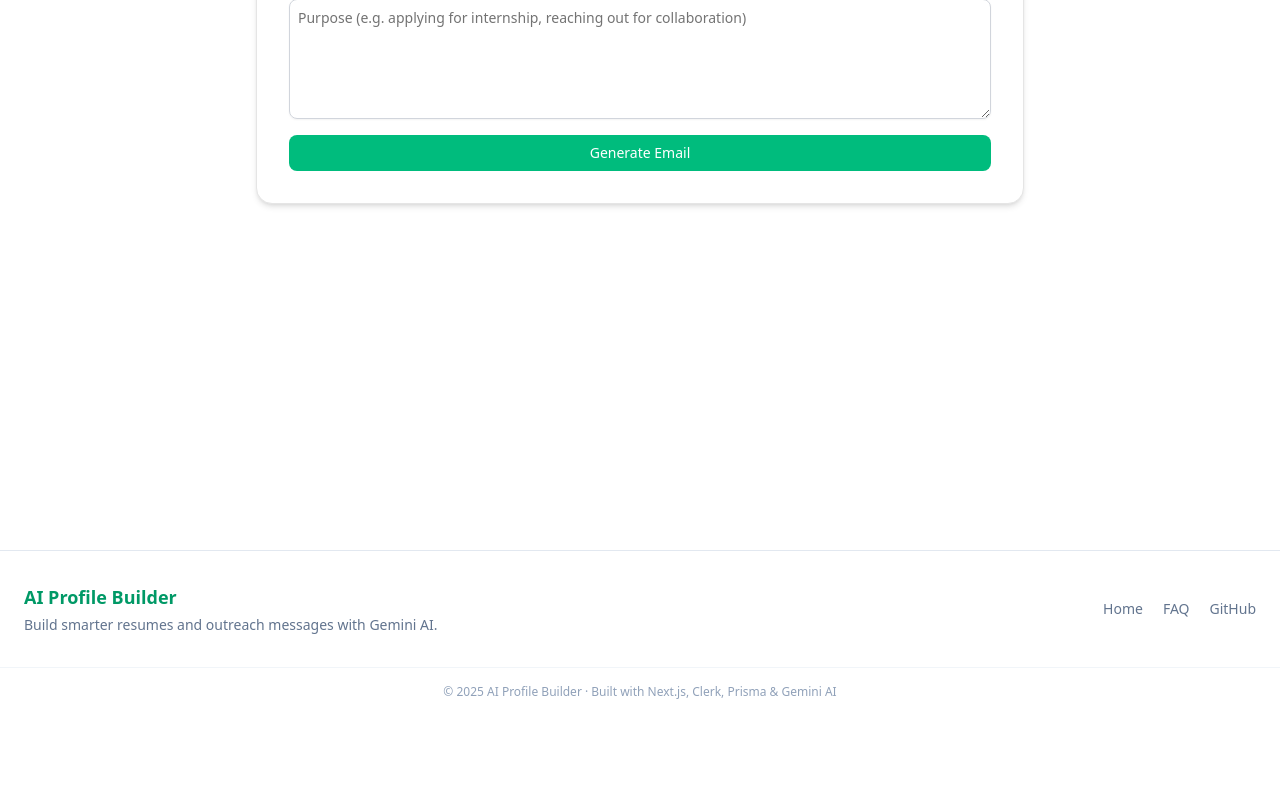
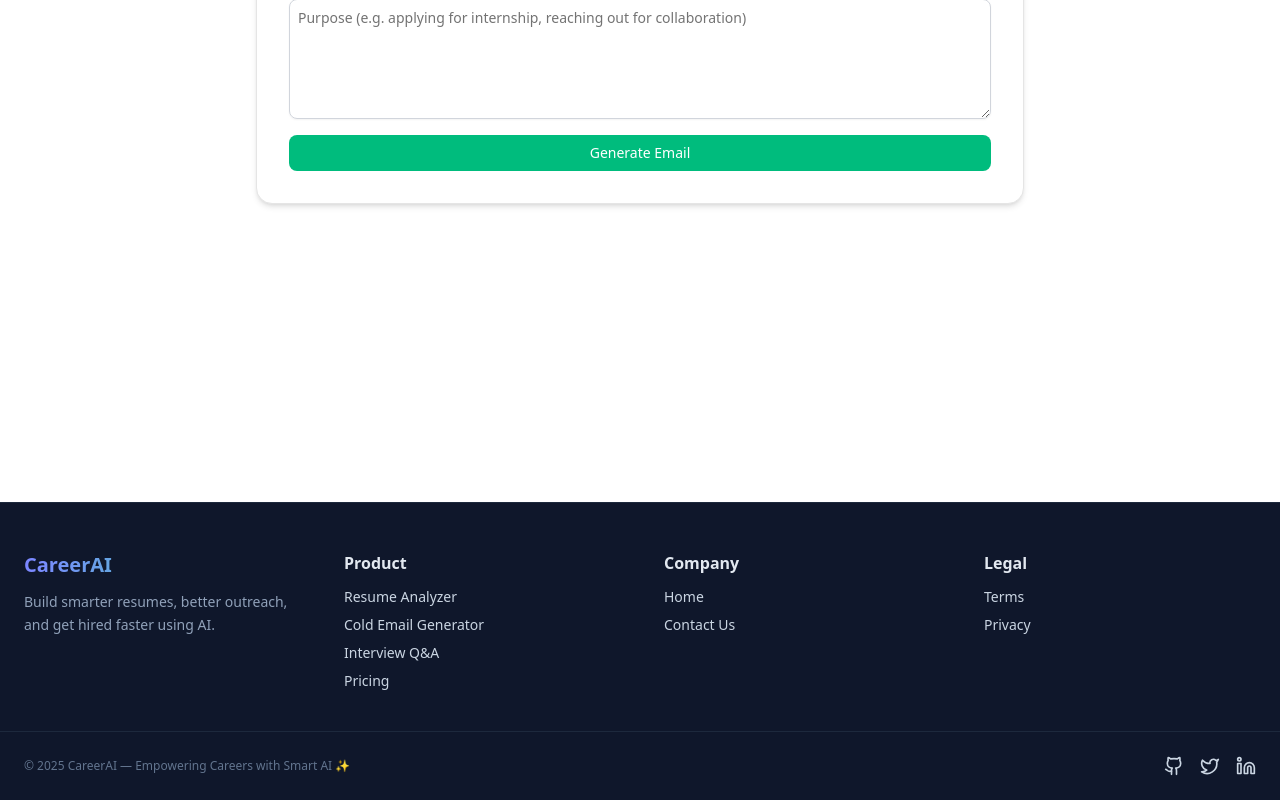
Before and after one commit to PRATYAKSH15/Profile_Builder, a Next.js app: page /cold-email in a window 1280 px wide. Shown: the part 355-1155 px from the top of the page. Before the commit the page ends 1071 px from the top, so only its background shows below. Built offline with nearby package versions, Linux system fonts and the light colour scheme; no server answers; sample sign-in values are in the browser's storage.

Commit message:
added pricing

```diff
--- a/app/page.tsx
+++ b/app/page.tsx
@@ -50,9 +50,9 @@ export default function HomePage() {
               Get Started
             </Button>
           </Link>
-          <Link href="/faq">
+          <Link href="/pricing">
             <Button size="lg" variant="outline" className="text-lg px-6">
-              Learn More
+              See Pricing
             </Button>
           </Link>
         </motion.div>
--- /dev/null
+++ b/app/pricing/page.tsx
@@ -0,0 +1,111 @@
+"use client";
+
+import { motion } from "framer-motion";
+import { Button } from "@/components/ui/button";
+import { Check } from "lucide-react";
+
+const plans = [
+  {
+    title: "Free",
+    price: "₹0",
+    desc: "Get started with essential AI tools",
+    features: [
+      "Basic Generations (e.g. 10/day)",
+      "Community Support",
+      "Contact Form Access",
+      "Standard Models",
+    ],
+    button: "Get Started",
+    highlighted: false,
+  },
+  {
+    title: "Pro",
+    price: "₹299/month",
+    desc: "Unlock full AI capabilities",
+    features: [
+      "Unlimited Generations",
+      "Priority Support",
+      "Premium AI Models",
+      "Resume Q&A + Analysis",
+      "Faster Response Speeds",
+    ],
+    button: "Upgrade Now",
+    highlighted: true,
+  },
+  {
+    title: "Enterprise",
+    price: "Custom",
+    desc: "Best for organizations & large teams",
+    features: [
+      "Dedicated AI Instance",
+      "Custom Model Training",
+      "Onboarding & SLA Support",
+      "Team Management Tools",
+    ],
+    button: "Contact Sales",
+    highlighted: false,
+  },
+];
+
+export default function PricingPage() {
+  return (
+    <main className="min-h-screen bg-gradient-to-br from-slate-50 to-slate-100 p-10">
+      <div className="max-w-6xl mx-auto">
+        <motion.h1
+          initial={{ opacity: 0, y: 15 }}
+          animate={{ opacity: 1, y: 0 }}
+          transition={{ duration: 0.6 }}
+          className="text-4xl font-extrabold text-center text-emerald-600 mb-4"
+        >
+          Choose Your Plan
+        </motion.h1>
+        <p className="text-center text-gray-600 mb-12">
+          Scale your productivity with AI — pick what fits your needs!
+        </p>
+
+        <div className="grid grid-cols-1 md:grid-cols-3 gap-8">
+          {plans.map((plan, index) => (
+            <motion.div
+              key={plan.title}
+              initial={{ opacity: 0, y: 20 }}
+              animate={{ opacity: 1, y: 0 }}
+              transition={{ duration: 0.4, delay: index * 0.1 }}
+              className={`relative p-8 rounded-2xl border shadow-lg bg-white ${
+                plan.highlighted
+                  ? "border-emerald-500 shadow-emerald-200 scale-105"
+                  : ""
+              }`}
+            >
+              {plan.highlighted && (
+                <span className="absolute top-4 right-4 bg-emerald-500 text-white text-sm px-3 py-1 rounded-full">
+                  Popular
+                </span>
+              )}
+
+              <h3 className="text-2xl font-semibold text-gray-800 mb-2 text-center">
+                {plan.title}
+              </h3>
+              <p className="text-3xl font-bold text-emerald-600 text-center">
+                {plan.price}
+              </p>
+              <p className="text-gray-500 text-center mb-6">{plan.desc}</p>
+
+              <ul className="space-y-3 text-gray-700 mb-6">
+                {plan.features.map((feature) => (
+                  <li key={feature} className="flex items-center gap-2">
+                    <Check className="w-5 h-5 text-emerald-500" />
+                    {feature}
+                  </li>
+                ))}
+              </ul>
+
+              <Button className="w-full bg-emerald-500 hover:bg-emerald-600 text-white font-semibold">
+                {plan.button}
+              </Button>
+            </motion.div>
+          ))}
+        </div>
+      </div>
+    </main>
+  );
+}
--- a/components/Footer.tsx
+++ b/components/Footer.tsx
@@ -1,34 +1,127 @@
+// "use client";
+
+// import { motion } from "framer-motion";
+// import Link from "next/link";
+
+// export default function Footer() {
+//   return (
+//     <motion.footer
+//       initial={{ opacity: 0 }}
+//       animate={{ opacity: 1 }}
+//       transition={{ duration: 0.8 }}
+//       className="bg-white border-t border-slate-200 mt-12"
+//     >
+//       <div className="max-w-7xl mx-auto px-6 py-8 text-center sm:text-left sm:flex sm:justify-between sm:items-center">
+//         <div>
+//           <h2 className="font-semibold text-lg text-emerald-600">AI Profile Builder</h2>
+//           <p className="text-sm text-slate-500 mt-1">
+//             Build smarter resumes and outreach messages with Gemini AI.
+//           </p>
+//         </div>
+//         <div className="flex justify-center sm:justify-end gap-5 mt-4 sm:mt-0">
+//           <Link href="/" className="text-slate-500 hover:text-emerald-500 text-sm">Home</Link>
+//           <Link href="/faq" className="text-slate-500 hover:text-emerald-500 text-sm">FAQ</Link>
+//           <Link href="https://github.com/your-repo" target="_blank" className="text-slate-500 hover:text-emerald-500 text-sm">
+//             GitHub
+//           </Link>
+//         </div>
+//       </div>
+//       <p className="text-center text-xs text-slate-400 py-4 border-t border-slate-100">
+//         © {new Date().getFullYear()} AI Profile Builder · Built with Next.js, Clerk, Prisma & Gemini AI
+//       </p>
+//     </motion.footer>
+//   );
+// }
+
 "use client";
 
 import { motion } from "framer-motion";
 import Link from "next/link";
+import { Github, Twitter, Linkedin } from "lucide-react";
 
 export default function Footer() {
+  const year = new Date().getFullYear();
+
   return (
     <motion.footer
-      initial={{ opacity: 0 }}
-      animate={{ opacity: 1 }}
-      transition={{ duration: 0.8 }}
-      className="bg-white border-t border-slate-200 mt-12"
+      initial={{ opacity: 0, y: 20 }}
+      animate={{ opacity: 1, y: 0 }}
+      transition={{ duration: 0.7 }}
+      className="bg-slate-900 text-slate-300 pt-12 pb-6 border-t border-slate-800"
     >
-      <div className="max-w-7xl mx-auto px-6 py-8 text-center sm:text-left sm:flex sm:justify-between sm:items-center">
+      <div className="max-w-7xl mx-auto px-6 grid grid-cols-1 sm:grid-cols-2 lg:grid-cols-4 gap-12">
+
+        {/* Brand */}
         <div>
-          <h2 className="font-semibold text-lg text-emerald-600">AI Profile Builder</h2>
-          <p className="text-sm text-slate-500 mt-1">
-            Build smarter resumes and outreach messages with Gemini AI.
+          <h2 className="text-xl font-bold bg-gradient-to-r from-indigo-400 to-emerald-400 bg-clip-text text-transparent">
+            CareerAI
+          </h2>
+          <p className="text-sm text-slate-400 mt-3 leading-relaxed">
+            Build smarter resumes, better outreach, and get hired faster using AI.
           </p>
         </div>
-        <div className="flex justify-center sm:justify-end gap-5 mt-4 sm:mt-0">
-          <Link href="/" className="text-slate-500 hover:text-emerald-500 text-sm">Home</Link>
-          <Link href="/faq" className="text-slate-500 hover:text-emerald-500 text-sm">FAQ</Link>
-          <Link href="https://github.com/your-repo" target="_blank" className="text-slate-500 hover:text-emerald-500 text-sm">
-            GitHub
+
+        {/* Product */}
+        <div>
+          <h4 className="font-semibold text-slate-200 mb-3">Product</h4>
+          <ul className="space-y-2 text-sm">
+            <li><Link href="/resume-analyzer" className="hover:text-emerald-400">Resume Analyzer</Link></li>
+            <li><Link href="/cold-email" className="hover:text-emerald-400">Cold Email Generator</Link></li>
+            <li><Link href="/interview" className="hover:text-emerald-400">Interview Q&A</Link></li>
+            <li><Link href="/pricing" className="hover:text-emerald-400">Pricing</Link></li>
+          </ul>
+        </div>
+
+        {/* Company */}
+        <div>
+          <h4 className="font-semibold text-slate-200 mb-3">Company</h4>
+          <ul className="space-y-2 text-sm">
+            <li><Link href="/" className="hover:text-emerald-400">Home</Link></li>
+            <li><Link href="/contact" className="hover:text-emerald-400">Contact Us</Link></li>
+          </ul>
+        </div>
+
+        {/* Legal */}
+        <div>
+          <h4 className="font-semibold text-slate-200 mb-3">Legal</h4>
+          <ul className="space-y-2 text-sm">
+            <li><Link href="/" className="hover:text-emerald-400">Terms</Link></li>
+            <li><Link href="/" className="hover:text-emerald-400">Privacy</Link></li>
+          </ul>
+        </div>
+      </div>
+
+      {/* Bottom Bar */}
+      <div className="max-w-7xl mx-auto mt-10 px-6 flex flex-col sm:flex-row items-center justify-between gap-4 border-t border-slate-800 pt-6">
+        <p className="text-xs text-slate-500">
+          © {year} CareerAI — Empowering Careers with Smart AI ✨
+        </p>
+
+        {/* Social Icons */}
+        <div className="flex gap-4">
+          <Link
+            href="https://github.com"
+            target="_blank"
+            className="hover:text-emerald-400 transition"
+          >
+            <Github size={20} />
+          </Link>
+          <Link
+            href="https://twitter.com"
+            target="_blank"
+            className="hover:text-emerald-400 transition"
+          >
+            <Twitter size={20} />
+          </Link>
+          <Link
+            href="https://linkedin.com"
+            target="_blank"
+            className="hover:text-emerald-400 transition"
+          >
+            <Linkedin size={20} />
           </Link>
         </div>
       </div>
-      <p className="text-center text-xs text-slate-400 py-4 border-t border-slate-100">
-        © {new Date().getFullYear()} AI Profile Builder · Built with Next.js, Clerk, Prisma & Gemini AI
-      </p>
     </motion.footer>
   );
 }
--- a/components/Navbar.tsx
+++ b/components/Navbar.tsx
@@ -15,6 +15,7 @@ const navLinks = [
   { href: "/job-role-matcher", label: "Job Role Matcher" },
   // { href: "/faq", label: "FAQ" },
   { href: "/interview", label: "Interview Q&A" },
+  { href: "/pricing", label: "Pricing" },
   { href: "/contact", label: "Contact Us" },
 ];
 
```
